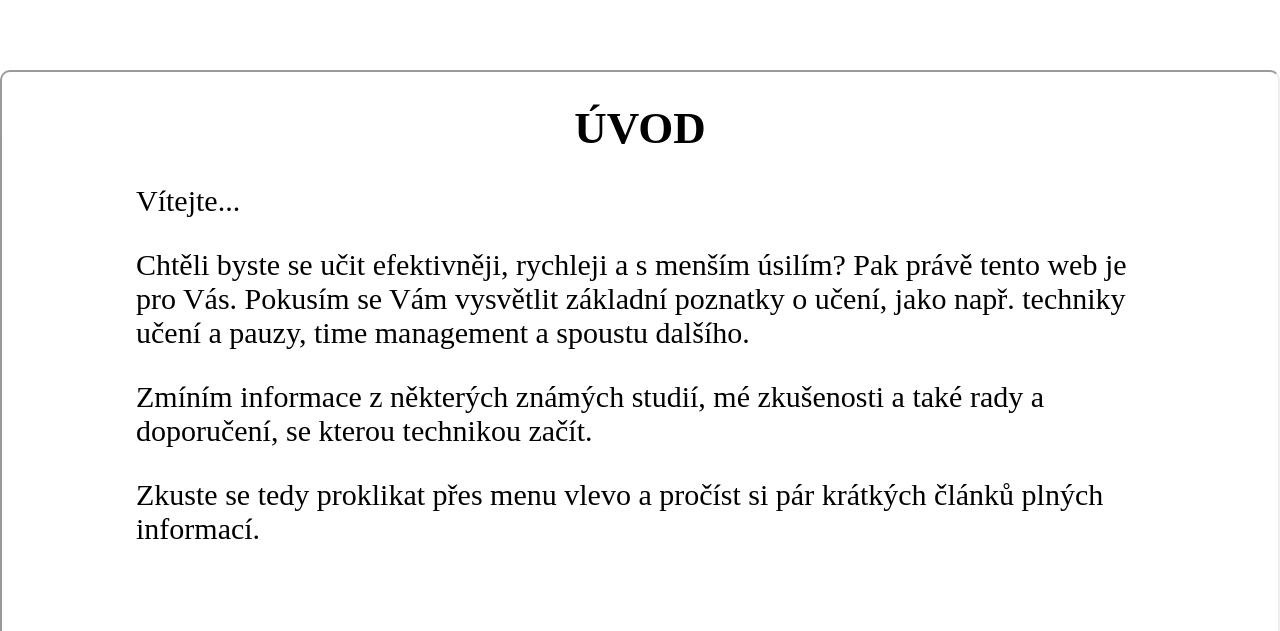
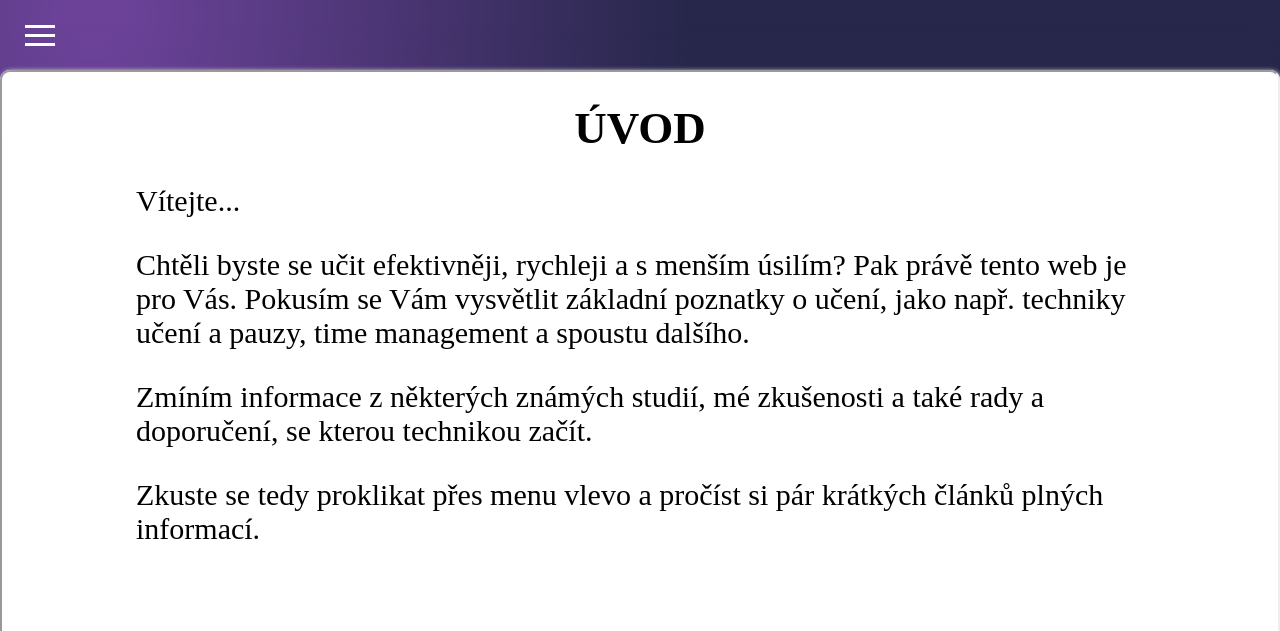
Before and after one commit to marasnetwork/marasnetwork.github.io, a plain HTML site: page jak-se-ucit/index.html in a window 1280 px wide. Shown: the top 631 px of the page. Drawn offline with nearby package versions, Linux system fonts and the light colour scheme; a web font is replaced by a local one.

Commit message:
Update style.css

```diff
--- a/jak-se-ucit/style.css
+++ b/jak-se-ucit/style.css
@@ -11,7 +11,7 @@
     cursor: url("/images/background-purple.jpg"), auto;
 } */
 body{
-    background-image: url('/jak-se-ucit/images/main-background.jpg');
+    background-image: url('/jak-se-ucit/images/main-background.png');
     backdrop-filter: blur(12px);
     background-repeat: no-repeat;
     background-size: cover;
@@ -20,7 +20,7 @@ body{
 
     min-height: 100vh;
     scroll-behavior: smooth;
-    cursor: url("/jak-se-ucit/images/main-background.jpg"), auto;
+    cursor: url("/jak-se-ucit/images/main-background.png"), auto;
 }
 a{
     color: black;
@@ -196,7 +196,7 @@ iframe{
         box-shadow: 10px 7px 20px grey;
         margin: 0;
         height: 101vh;
-        background: url('/jak-se-ucit/images/main-background.jpg');
+        background: url('/jak-se-ucit/images/main-background.png');
     }
     .sidebar .icon{
         color: white;
```
